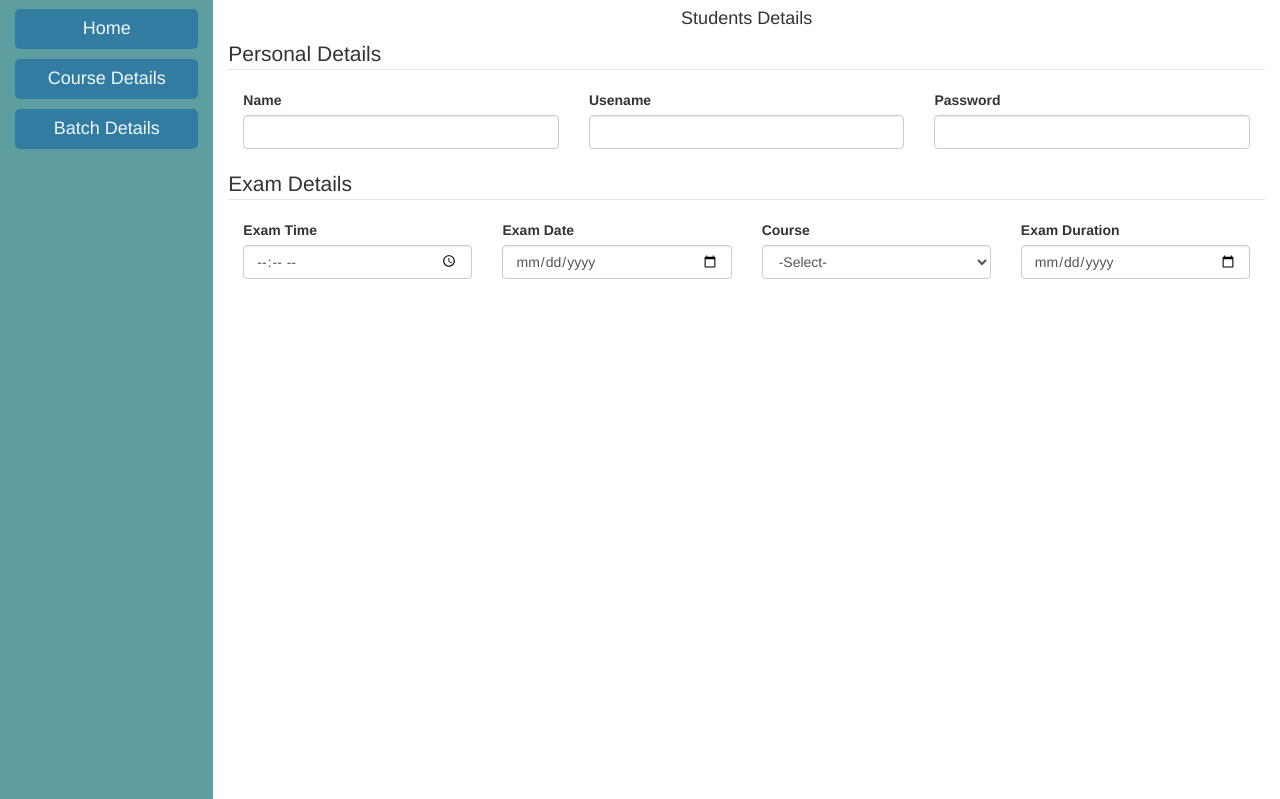
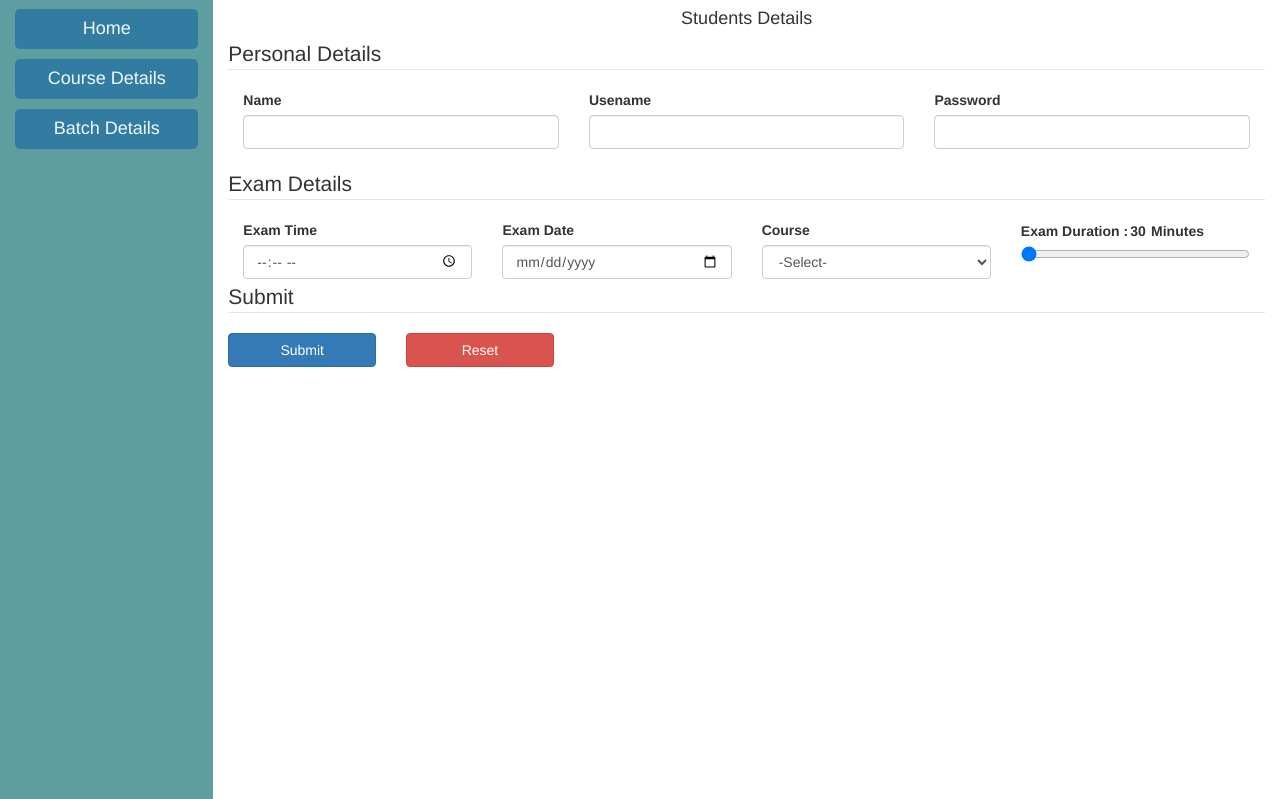
Before and after one commit to Kalpeshk9967016292/CT, a PHP site: page /form.php in a window 1280 px wide. Shown: the part 185-984 px from the top of the page. Run offline with PHP 8.4, Linux system fonts and the light colour scheme; some libraries are stand-ins or nearby versions.

Commit message:
added js

```diff
--- a/JS/genusername.js
+++ b/JS/rvalue.js
@@ -3,3 +3,11 @@ function Clear() {
     var str2 = document.getElementById("ln").value;
     document.getElementById("us").value = str1.concat(str2);
 }
+
+function updateTextInput(val) {
+      document.getElementById('textInput').value=val;
+}
+
+function updaterangeInput(val2) {
+      document.getElementById('rangeInput').value=val2;
+}
--- a/form.php
+++ b/form.php
@@ -5,6 +5,7 @@
 <link rel="stylesheet" href="http://maxcdn.bootstrapcdn.com/bootstrap/3.2.0/css/bootstrap.min.css">
 <script src="https://ajax.googleapis.com/ajax/libs/jquery/1.11.1/jquery.min.js"></script>
 <script src="http://maxcdn.bootstrapcdn.com/bootstrap/3.2.0/js/bootstrap.min.js"></script>
+<script src="js/rvalue.js"></script>
 <link rel="stylesheet" type="text/css" href="CSS/formstyle.css">
 <title>Admin Panel</title>
 </head>
@@ -38,7 +39,7 @@
 		</div>
 		<div class="col-md-10 col-xs-12" style="height:100%;">
 			<div style="text-align:center;"><h4>Students Details</h4></div>
-			<form role="form">
+			<form action="addstud.php" method="POST" role="form">
 				<div class="form-group">
 					<legend>Personal Details</legend>
 						<div class="col-lg-4 col-md-4">
@@ -81,9 +82,17 @@
 						</div>
 
 						<div class="col-lg-3">
-							<label for="et">Exam Duration</label>
-							<input type="date" required="" id="et" class="form-control">
-						</div>
+							<label for="et">Exam Duration : </label><b><input type="text" value="30" onchange="updaterangeInput(this.value);" id="textInput" style="width:10%; border-style:none;" value="">Minutes</b>
+							<input type="range" id="rangeInput" min="30" max="60" value="30" onchange="updateTextInput(this.value);"><br>
+    					</div>
+				</div>
+
+				<div class="form-group">
+					<legend>Submit</legend>
+					<div class="row">
+					<div class="col-md-2 col-xs-12"><input type="submit" value="Submit" style="width:100%;" class="btn btn-primary"></div>
+					<div class="col-md-2 col-xs-12"><input type="reset" value="Reset" style="width:100%;" class="btn btn-danger"></div>
+					</div>
 				</div>
 
 			</form>
@@ -92,7 +101,6 @@
 </div>
 
 
-
 <script src="http://code.jquery.com/jquery-2.1.3.min.js"></script>
 <script src="http://maxcdn.bootstrapcdn.com/bootstrap/3.2.0/js/bootstrap.min.js"></script>
 </body>
```
Also changed, not shown: CSS/def.css (+19 -0 lines), index.php (+11 -0 lines), CSS/formstyle.css (line endings or trailing spaces).
